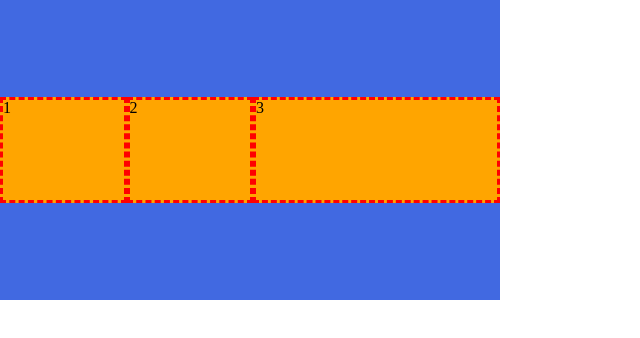
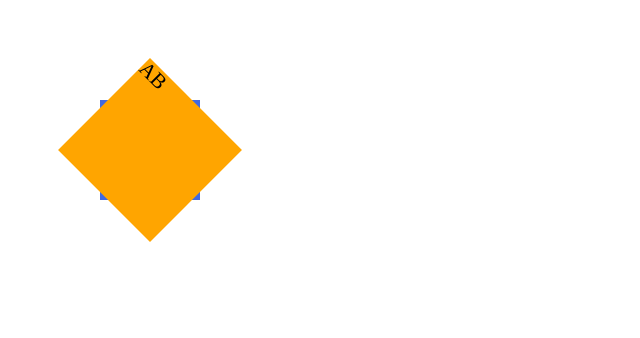
Before and after one commit to SungbinYang/Frontend, a plain HTML site: page cssDetailTest/index.html in a window 1280 px wide. Shown: the whole page, without its empty margins (0-640 px from the left). Drawn offline with nearby package versions, Linux system fonts and the light colour scheme.

Commit message:
전환
전환

```diff
--- a/cssDetailTest/css/main.css
+++ b/cssDetailTest/css/main.css
@@ -223,7 +223,8 @@ div {
     font-size: 40px;
 } */
 
-.container {
+
+/* .container {
     width: 500px;
     height: 300px;
     background-color: royalblue;
@@ -243,4 +244,34 @@ div {
 
 .container .item:nth-child(3) {
     flex-grow: 2;
+} */
+
+
+/* div {
+    width: 100px;
+    height: 100px;
+    background-color: orange;
+    transition: 1s .5s;
 }
+
+div:active {
+    width: 300px;
+    background-color: royalblue;
+} */
+
+body {
+    padding: 100px;
+}
+
+.container {
+    width: 100px;
+    height: 100px;
+    background-color: royalblue;
+}
+
+.container .item {
+    width: 100px;
+    height: 100px;
+    background-color: orange;
+    transform: rotate(45deg) scale(1.3);
+}
--- a/cssDetailTest/index.html
+++ b/cssDetailTest/index.html
@@ -39,13 +39,19 @@
     </p> -->
     <!-- <div></div> -->
 
-    <div class="container">
+    <!-- <div class="container">
         <div class="item">1</div>
         <div class="item">2</div>
         <div class="item">3</div>
-    </div>
+    </div> -->
 
     <!-- <span>123</span> -->
+
+    <!-- <div></div> -->
+
+    <div class="container">
+        <div class="item">AB</div>
+    </div>
 </body>
 
 </html>
```
